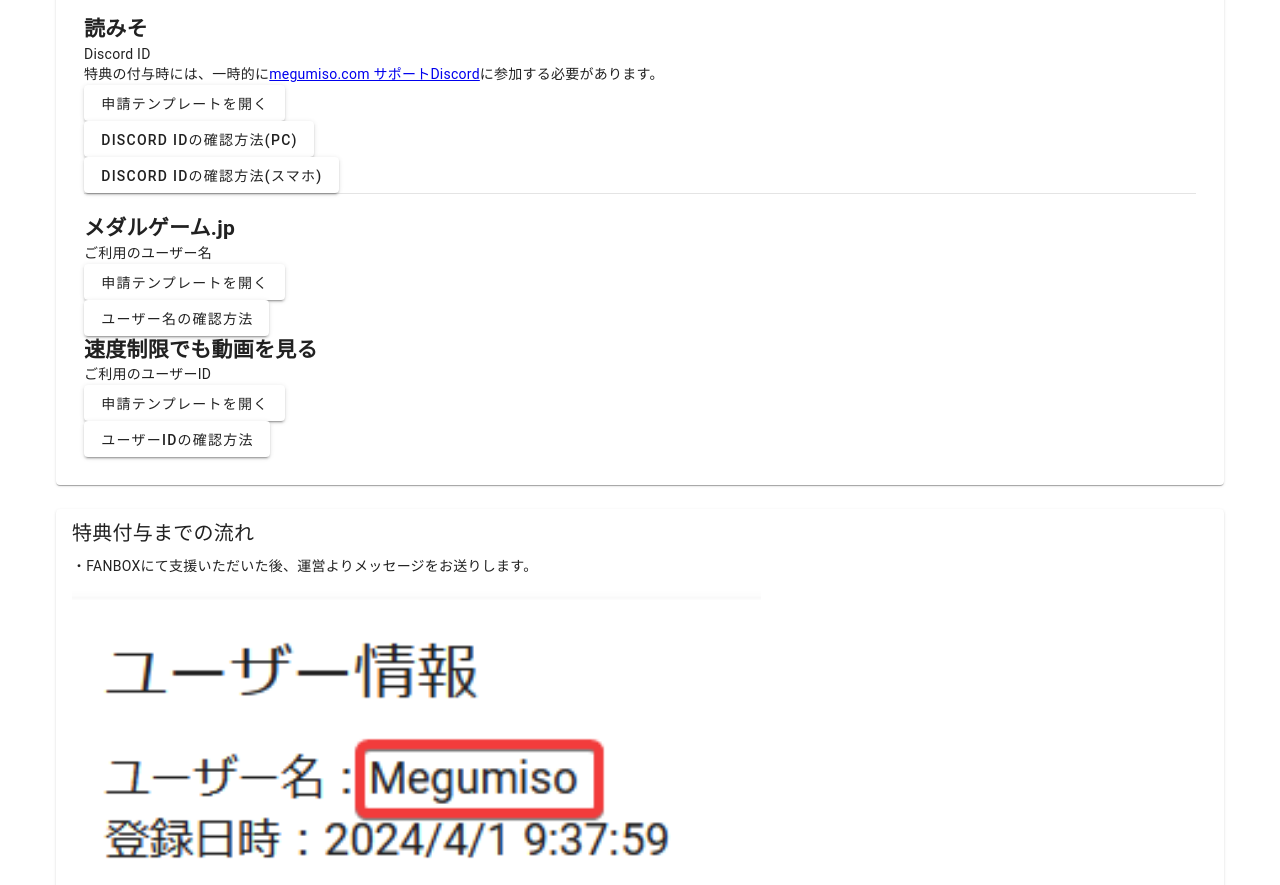
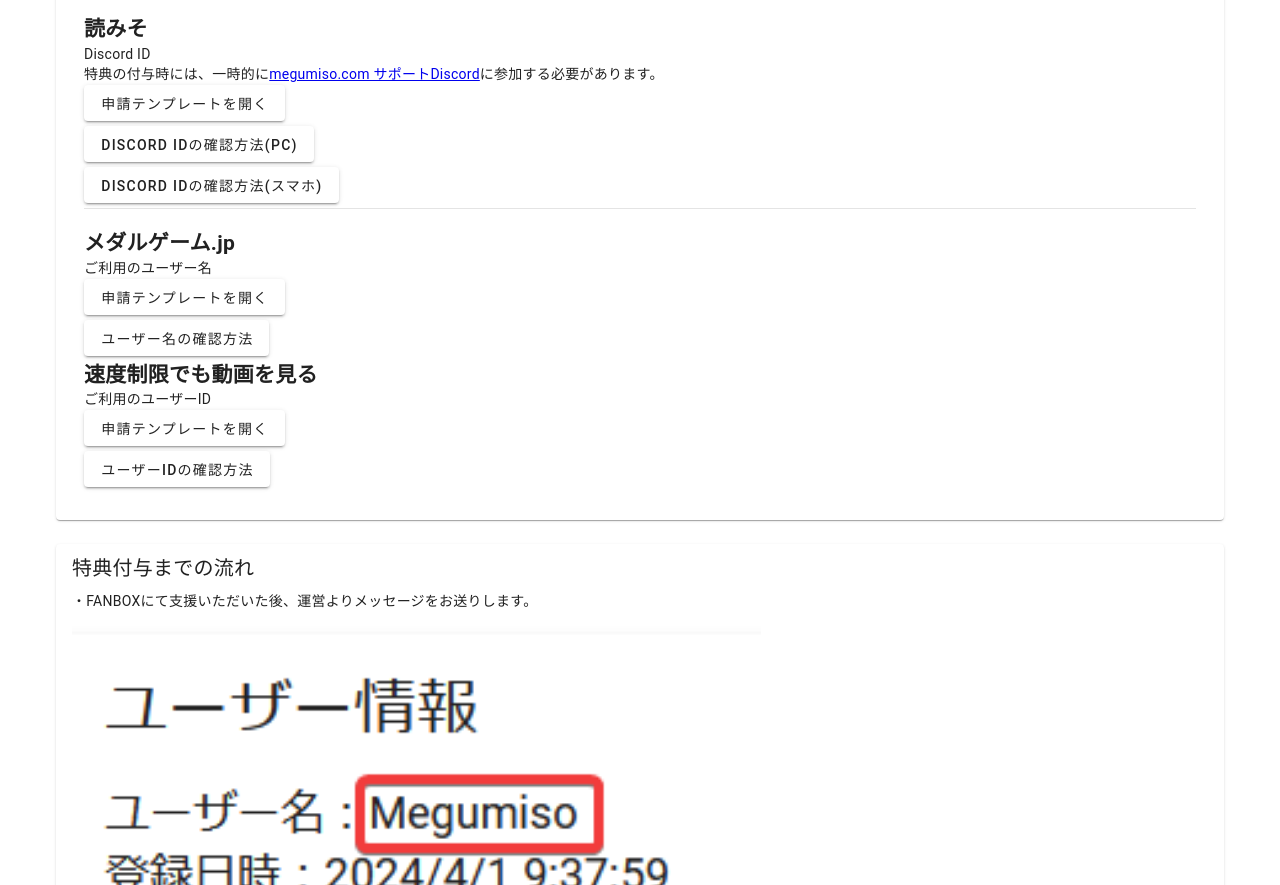
Before and after one commit to Megumiso/megumiso.me, a Vue app: page /about_fanbox in a window 1280 px wide. Shown: the part 1180-2065 px from the top of the page. Built offline with nearby package versions, Linux system fonts and the light colour scheme.

Commit message:
ボタンの感覚をあける

```diff
--- a/src/pages/fanbox.vue
+++ b/src/pages/fanbox.vue
@@ -103,7 +103,7 @@
                   >megumiso.com サポートDiscord</a
                 >に参加する必要があります。
               </p>
-              <v-btn @click="showYomisoTemplate = !showYomisoTemplate"
+              <v-btn @click="showYomisoTemplate = !showYomisoTemplate" style="margin-bottom: 5px"
                 >申請テンプレートを開く</v-btn
               >
               <v-expand-transition>
@@ -117,7 +117,7 @@
               </v-expand-transition>
               <br />
               <v-btn
-                @click="showYomisoDiscordIDCheck = !showYomisoDiscordIDCheck"
+                @click="showYomisoDiscordIDCheck = !showYomisoDiscordIDCheck" style="margin-bottom: 5px"
                 >Discord IDの確認方法(PC)
               </v-btn>
               <v-expand-transition>
@@ -141,7 +141,7 @@
                 @click="
                   showYomisoDiscordIDCheckForPhone =
                     !showYomisoDiscordIDCheckForPhone
-                "
+                "  style="margin-bottom: 5px"
                 >Discord IDの確認方法(スマホ)
               </v-btn>
               <v-expand-transition>
@@ -164,7 +164,7 @@
               <br />
               <h2>メダルゲーム.jp</h2>
               <p>ご利用のユーザー名</p>
-              <v-btn @click="showMedalGameTemplate = !showMedalGameTemplate"
+              <v-btn @click="showMedalGameTemplate = !showMedalGameTemplate" style="margin-bottom: 5px"
                 >申請テンプレートを開く</v-btn
               >
               <v-expand-transition>
@@ -180,7 +180,7 @@
               <v-btn
                 @click="
                   showMedalGameUsernameCheck = !showMedalGameUsernameCheck
-                "
+                " style="margin-bottom: 5px"
                 >ユーザー名の確認方法
               </v-btn>
               <v-expand-transition>
@@ -198,7 +198,7 @@
               <h2>速度制限でも動画を見る</h2>
               <p>ご利用のユーザーID</p>
               <v-btn
-                @click="showSpeedLimitTemplate = !showSpeedLimitTemplate"
+                @click="showSpeedLimitTemplate = !showSpeedLimitTemplate" style="margin-bottom: 5px"
                 >申請テンプレートを開く</v-btn
               >
               <v-expand-transition>
@@ -214,7 +214,7 @@
               <v-btn
                 @click="
                   showSpeedLimitUserIDCheck = !showSpeedLimitUserIDCheck
-                "
+                " style="margin-bottom: 5px"
                 >ユーザーIDの確認方法
               </v-btn>
               <v-expand-transition>
```
